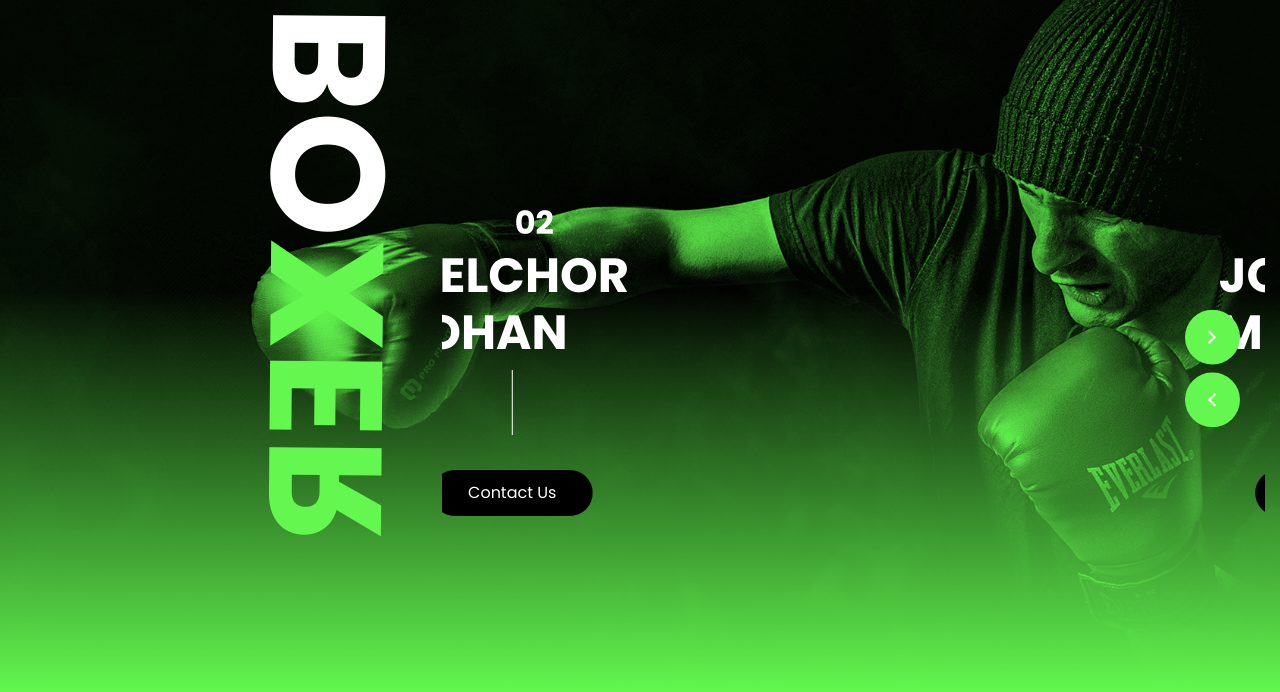
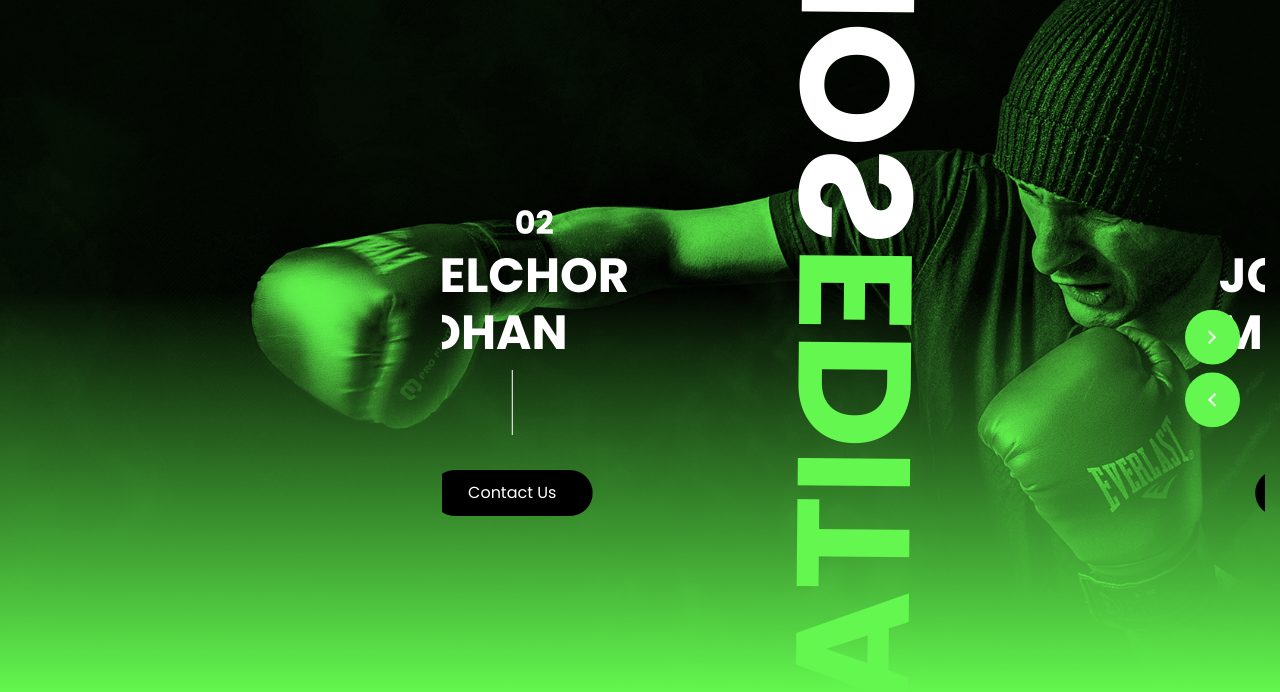
Before and after one commit to jsmelchorg/oxxer-html, a plain HTML site: page index.html in a window 1280 px wide. Shown: the part 108-800 px from the top of the page. Drawn offline with nearby package versions, Linux system fonts and the light colour scheme; some packages are replaced by stand-ins of ours; a web font is replaced by a local one.

Commit message:
Update index.html

```diff
--- a/index.html
+++ b/index.html
@@ -103,7 +103,7 @@
           <div class="col-md-2 offset-md-2">
             <div class="slider_heading">
               <h2>
-                Bo <span>xer</span>
+                Estamos <span>editando</span>
               </h2>
             </div>
           </div>
```
